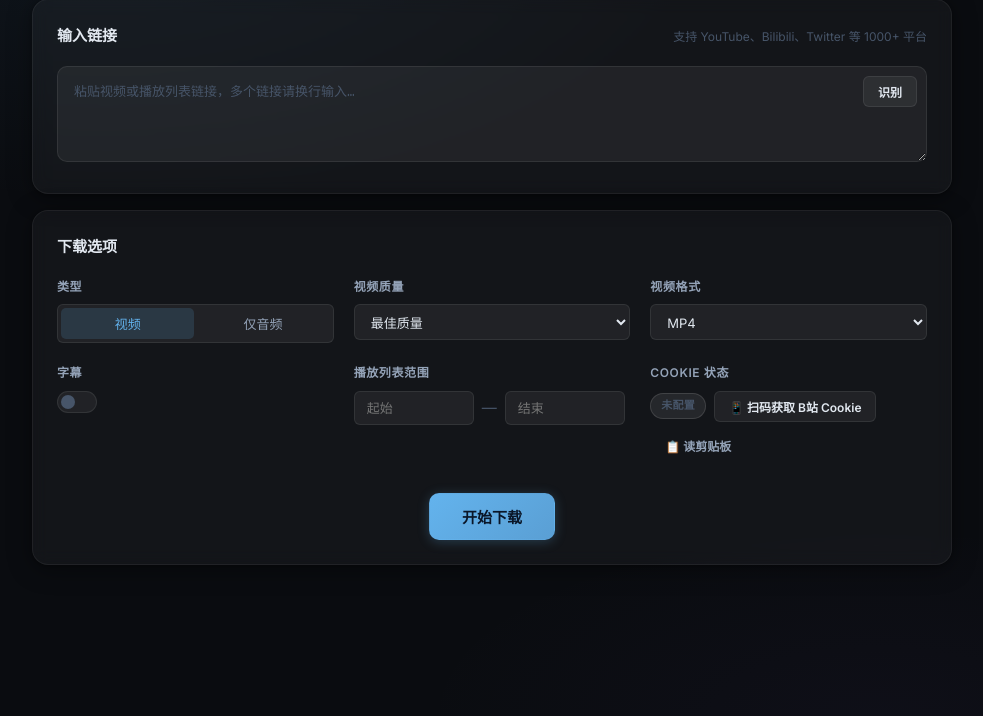
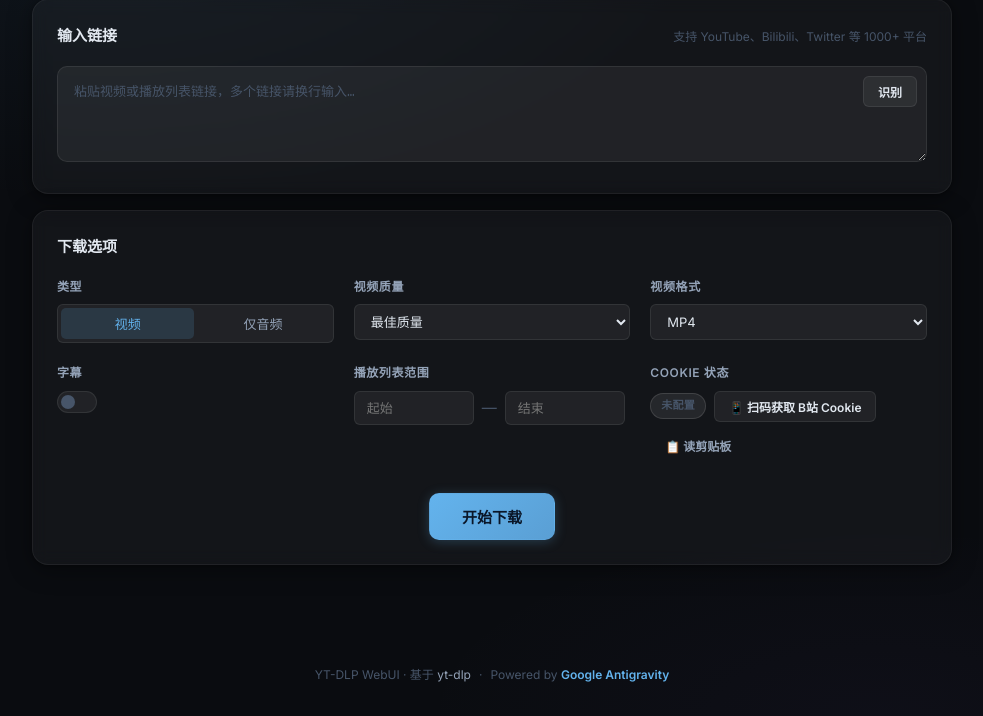
Before and after one commit to mango2952/YT-DLP-WebUI, a Flask app: page / in a window 1280 px wide. Shown: the part 84-800 px from the top of the page, without its empty margins (148-1131 px from the left). Run offline with Flask 3, Linux system fonts and the light colour scheme; data that the repository does not hold is empty; some libraries are stand-ins or nearby versions.

Commit message:
docs: add Google Antigravity development attribution and badges

```diff
--- a/static/css/style.css
+++ b/static/css/style.css
@@ -1223,7 +1223,7 @@ body {
   gap: 16px;
   padding: 4px 0;
 }
-.about-contact-row {
+.about-contact-row, .about-dev-row {
   display: flex;
   align-items: flex-start;
   gap: 12px;
@@ -1343,7 +1343,32 @@ body {
   text-decoration: underline;
 }
 
-
+/* ── 页脚 ─────────────────────────────────────────────────────────────────── */
+#app-footer {
+  text-align: center;
+  padding: 24px 20px 32px;
+  font-size: 12px;
+  color: var(--text-muted);
+}
+.footer-inner {
+  display: flex;
+  align-items: center;
+  justify-content: center;
+  gap: 8px;
+  flex-wrap: wrap;
+}
+#app-footer a {
+  color: var(--text-secondary);
+  text-decoration: none;
+}
+#app-footer a:hover {
+  color: var(--accent);
+  text-decoration: underline;
+}
+.footer-antigravity {
+  color: var(--accent);
+  font-weight: 600;
+}
 
 /* ── Utilities ────────────────────────────────────────────────────────────── */
 .hidden { display: none !important; }
--- a/static/js/app.js
+++ b/static/js/app.js
@@ -97,6 +97,8 @@ const I18N = {
     settingAbout: '关于与支持',
     contactTitle: '意见反馈与问题排查',
     contactDesc: '若遇到下载报错，请点击任务卡片上的【导出日志】，将生成的 log 文件发送至作者邮箱：',
+    aboutDevTitle: '开发工具与架构',
+    aboutDevDesc: '本产品全栈架构、功能实现与 Web 界面均基于 Google Antigravity 智能编程开发完成。',
     logModalHint: '如遇软件报错，可点击【导出】将日志文件发送至作者邮箱：',
   },
   en: {
@@ -187,6 +189,8 @@ const I18N = {
     settingAbout: 'About & Support',
     contactTitle: 'Feedback & Troubleshooting',
     contactDesc: 'If a download fails, export the log file and email to:',
+    aboutDevTitle: 'Built with Antigravity',
+    aboutDevDesc: 'This project was architected, designed and implemented using Google Antigravity.',
     logModalHint: 'If you encounter an error, export and email logs to:',
   },
 };
--- a/templates/index.html
+++ b/templates/index.html
@@ -359,6 +359,13 @@
                 <a href="mailto:torresgoal@163.com?subject=YT-DLP%20WebUI%20日志反馈" class="about-email-link">📧 torresgoal@163.com</a>
               </div>
             </div>
+            <div class="about-dev-row">
+              <span class="about-icon">✨</span>
+              <div class="about-contact-info">
+                <div class="about-contact-title" data-i18n="aboutDevTitle">开发工具与架构</div>
+                <div class="about-contact-desc" data-i18n="aboutDevDesc">本产品全栈架构、功能实现与 Web 界面均基于 <strong>Google Antigravity</strong> 智能编程开发完成。</div>
+              </div>
+            </div>
             <div class="about-donate-row">
               <button type="button" id="btn-settings-donate" class="btn btn-secondary btn-sm">
                 <span>☕</span> <span data-i18n="btnDonate">赞助支持</span>
@@ -378,6 +385,15 @@
     </section>
 
   </main>
+
+  <!-- ══ 页脚 ══ -->
+  <footer id="app-footer">
+    <div class="footer-inner">
+      <span>YT-DLP WebUI · 基于 <a href="https://github.com/yt-dlp/yt-dlp" target="_blank" rel="noopener">yt-dlp</a></span>
+      <span class="footer-divider">·</span>
+      <span>Powered by <span class="footer-antigravity">Google Antigravity</span></span>
+    </div>
+  </footer>
 
   <!-- ══ Toast 通知 ══ -->
   <div id="toast-container" aria-live="polite" aria-atomic="true"></div>
```
Also changed, not shown: README.md, README_EN.md.
